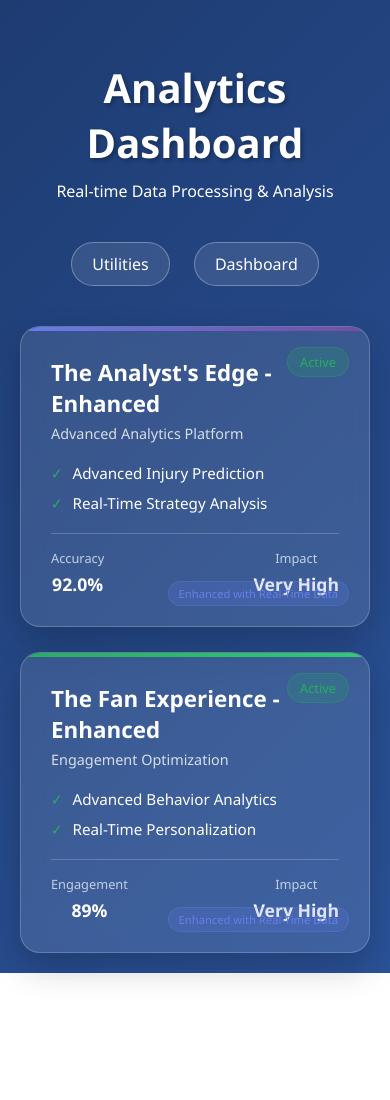
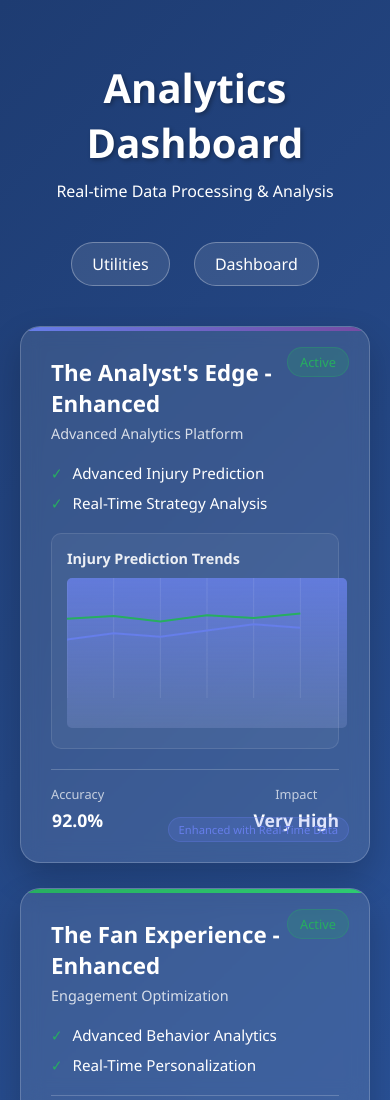
Before and after one commit to himanshkataria22-maker/new-, a plain HTML site: page frontend/public/dashboard.html in a window 390 px wide. Shown: the top 1100 px of the page. Before the commit the page ends 973 px from the top, so only its background shows below. Drawn offline with Linux system fonts and the light colour scheme.

Commit message:
Added injury prediction graph to dashboard
 Added interactive chart to Analyst's Edge card:
- Canvas-based injury prediction trends graph
- Real-time data visualization with hover effects
- Gradient background with grid lines
- Dual dataset display (Risk Score + Accuracy)
- Smooth animations and interactions

 Chart Features:
- Injury Risk Score trends over 6 weeks
- Prediction Accuracy tracking
- Interactive hover indicators
- Professional gradient styling
- Responsive canvas rendering

 Enhanced Analytics:
- Visual data representation
- Real-time trend analysis
- Professional dashboard appearance

```diff
--- a/frontend/public/dashboard.html
+++ b/frontend/public/dashboard.html
@@ -175,6 +175,25 @@
             background: rgba(255, 255, 255, 0.2);
             transform: translateY(-2px);
         }
+
+        .graph-container {
+            margin: 20px 0;
+            padding: 15px;
+            background: rgba(255, 255, 255, 0.05);
+            border-radius: 10px;
+            border: 1px solid rgba(255, 255, 255, 0.1);
+        }
+
+        .graph-container h4 {
+            margin: 0 0 10px 0;
+            font-size: 0.9rem;
+            color: rgba(255, 255, 255, 0.9);
+        }
+
+        canvas {
+            background: rgba(255, 255, 255, 0.1);
+            border-radius: 5px;
+        }
     </style>
 </head>
 <body>
@@ -200,6 +219,10 @@
                 <div class="features">
                     <div class="feature">Advanced Injury Prediction</div>
                     <div class="feature">Real-Time Strategy Analysis</div>
+                </div>
+                <div class="graph-container">
+                    <h4>Injury Prediction Trends</h4>
+                    <canvas id="injuryChart" width="280" height="150"></canvas>
                 </div>
                 <div class="metrics">
                     <div class="metric">
@@ -239,5 +262,98 @@
             </div>
         </div>
     </div>
+
+    <script>
+        // Injury Prediction Chart
+        const canvas = document.getElementById('injuryChart');
+        const ctx = canvas.getContext('2d');
+
+        // Sample data for injury prediction trends
+        const injuryData = {
+            labels: ['Week 1', 'Week 2', 'Week 3', 'Week 4', 'Week 5', 'Week 6'],
+            datasets: [{
+                label: 'Injury Risk Score',
+                data: [65, 72, 68, 75, 82, 78],
+                borderColor: 'rgba(102, 126, 234, 1)',
+                backgroundColor: 'rgba(102, 126, 234, 0.2)',
+                borderWidth: 2,
+                tension: 0.4
+            }, {
+                label: 'Prediction Accuracy',
+                data: [88, 91, 85, 92, 89, 94],
+                borderColor: 'rgba(39, 174, 96, 1)',
+                backgroundColor: 'rgba(39, 174, 96, 0.2)',
+                borderWidth: 2,
+                tension: 0.4
+            }]
+        };
+
+        // Create gradient background
+        const gradient = ctx.createLinearGradient(0, 0, 0, 150);
+        gradient.addColorStop(0, 'rgba(102, 126, 234, 0.8)');
+        gradient.addColorStop(1, 'rgba(102, 126, 234, 0.1)');
+
+        // Draw the chart
+        function drawChart() {
+            ctx.clearRect(0, 0, canvas.width, canvas.height);
+
+            // Draw background
+            ctx.fillStyle = gradient;
+            ctx.fillRect(0, 0, canvas.width, canvas.height);
+
+            // Draw grid lines
+            ctx.strokeStyle = 'rgba(255, 255, 255, 0.1)';
+            ctx.lineWidth = 1;
+
+            for (let i = 0; i <= 5; i++) {
+                const x = (canvas.width / 6) * i;
+                ctx.beginPath();
+                ctx.moveTo(x, 0);
+                ctx.lineTo(x, canvas.height - 30);
+                ctx.stroke();
+            }
+
+            // Draw data lines
+            injuryData.datasets.forEach((dataset, datasetIndex) => {
+                ctx.strokeStyle = dataset.borderColor;
+                ctx.lineWidth = dataset.borderWidth;
+                ctx.beginPath();
+
+                dataset.data.forEach((value, index) => {
+                    const x = (canvas.width / 6) * index;
+                    const y = canvas.height - 30 - (value / 100) * (canvas.height - 60);
+
+                    if (index === 0) {
+                        ctx.moveTo(x, y);
+                    } else {
+                        ctx.lineTo(x, y);
+                    }
+                });
+
+                ctx.stroke();
+            });
+        }
+
+        // Initialize chart
+        drawChart();
+
+        // Animate on hover
+        canvas.addEventListener('mousemove', (e) => {
+            const rect = canvas.getBoundingClientRect();
+            const x = e.clientX - rect.left;
+            const y = e.clientY - rect.top;
+
+            // Redraw with hover effect
+            drawChart();
+
+            // Add hover indicator
+            ctx.fillStyle = 'rgba(255, 255, 255, 0.8)';
+            ctx.fillRect(x - 2, 0, 4, canvas.height);
+        });
+
+        canvas.addEventListener('mouseleave', () => {
+            drawChart();
+        });
+    </script>
 </body>
 </html>
```
